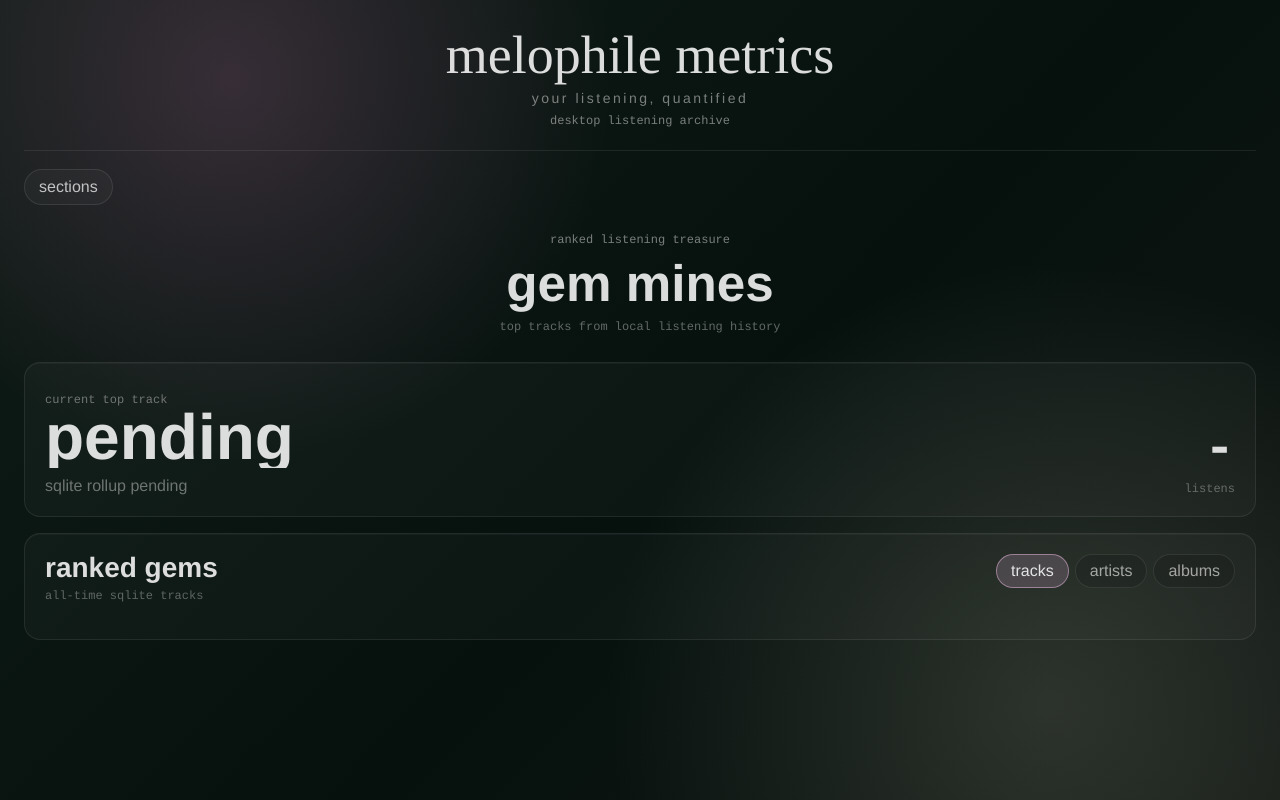
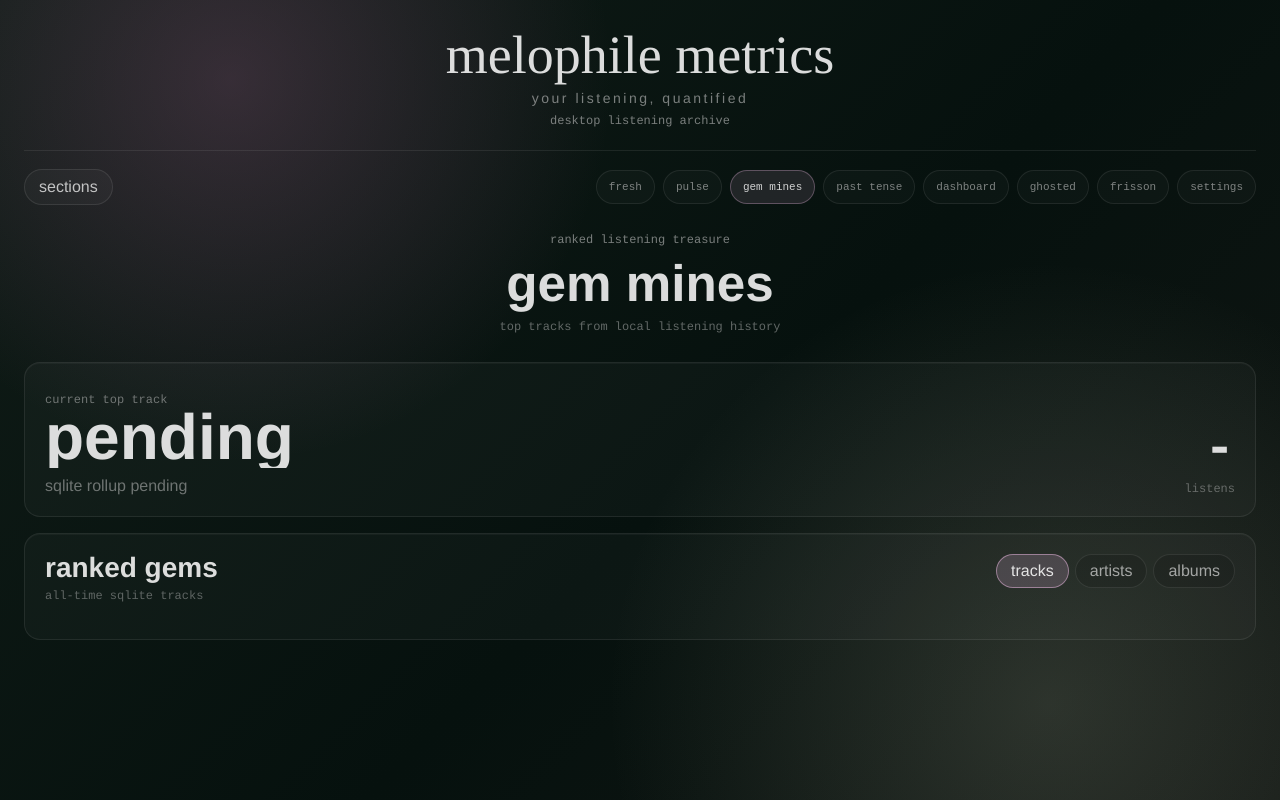
Before and after one commit to SingedPhoenix/melophile_metrics, a React (Vite) app in the folder renderer/: page / in a window 1280 px wide. Both pictures are taken after a click on the button 795 px from the left and 564 px from the top of the page. Built offline with nearby package versions, Linux system fonts and the light colour scheme.

Commit message:
Add shared React app shell

```diff
--- a/renderer/src/App.tsx
+++ b/renderer/src/App.tsx
@@ -7,6 +7,7 @@ import GhostedScreen from './features/ghosted/GhostedScreen';
 import PastTenseScreen from './features/past-tense/PastTenseScreen';
 import PulseScreen from './features/pulse/PulseScreen';
 import SettingsScreen from './features/settings/SettingsScreen';
+import AppShell from './shared/AppShell';
 import { useDesktopStatus, useListeningRollups, useRecentListening, useYearlyListeningRollups } from './shared/useDesktopStatus';
 import './styles.css';
 
@@ -62,21 +63,7 @@ function App() {
     return () => window.removeEventListener('hashchange', syncSectionFromHash);
   }, []);
 
-  return (
-    <main className="app-shell">
-      <header className="brand-header">
-        <p className="brand-name">melophile metrics</p>
-        <p className="brand-subtitle">your listening, quantified</p>
-        <p className="brand-note">desktop listening archive</p>
-      </header>
-
-      {activeSection !== 'home' && (
-        <button className="back-button" type="button" onClick={() => navigateToSection('home')}>
-          sections
-        </button>
-      )}
-
-      {activeSection === 'fresh' ? (
+  const screen = activeSection === 'fresh' ? (
         <FreshScreen />
       ) : activeSection === 'frisson' ? (
         <FrissonScreen />
@@ -93,6 +80,39 @@ function App() {
       ) : activeSection === 'past-tense' ? (
         <PastTenseScreen />
       ) : (
+        <HomeScreen
+          latestListen={latestListen}
+          scrobbleCount={scrobbleCount}
+          statusLabel={statusLabel}
+          topArtist={topArtist}
+          topListeningYear={topListeningYear}
+          onNavigate={navigateToSection}
+        />
+      );
+
+  return (
+    <AppShell activeSection={activeSection} sections={sections} onNavigate={navigateToSection}>
+      {screen}
+    </AppShell>
+  );
+}
+
+function HomeScreen({
+  latestListen,
+  scrobbleCount,
+  statusLabel,
+  topArtist,
+  topListeningYear,
+  onNavigate
+}: {
+  latestListen?: { track: string; artist: string };
+  scrobbleCount?: number;
+  statusLabel: string;
+  topArtist?: { artist: string; listens: number };
+  topListeningYear?: { year: number; listens: number };
+  onNavigate: (section: ActiveSection) => void;
+}) {
+  return (
     <>
       <section className="home-overview" aria-labelledby="home-title">
         <div>
@@ -127,7 +147,7 @@ function App() {
 
       <section className="section-grid" aria-label="App sections">
         {sections.map(section => (
-              <button className="section-card" key={section.name} type="button" onClick={() => navigateToSection(section.key)}>
+          <button className="section-card" key={section.name} type="button" onClick={() => onNavigate(section.key)}>
             <span className="section-icon-wrap">
               <img src={section.icon} alt="" aria-hidden="true" />
             </span>
@@ -138,8 +158,6 @@ function App() {
         ))}
       </section>
     </>
-      )}
-    </main>
   );
 }
 
--- /dev/null
+++ b/renderer/src/shared/AppShell.tsx
@@ -0,0 +1,62 @@
+import type { ReactNode } from 'react';
+
+export type AppSection = {
+  key: string;
+  name: string;
+  description: string;
+  icon: string;
+};
+
+type AppShellProps<SectionKey extends string> = {
+  activeSection: SectionKey | 'home';
+  children: ReactNode;
+  sections: readonly AppSection[];
+  onNavigate: (section: SectionKey | 'home') => void;
+};
+
+function AppShell<SectionKey extends string>({
+  activeSection,
+  children,
+  sections,
+  onNavigate
+}: AppShellProps<SectionKey>) {
+  const isHome = activeSection === 'home';
+
+  return (
+    <main className="app-shell">
+      <header className="brand-header">
+        <p className="brand-name">melophile metrics</p>
+        <p className="brand-subtitle">your listening, quantified</p>
+        <p className="brand-note">desktop listening archive</p>
+      </header>
+
+      {!isHome && (
+        <nav className="shell-nav" aria-label="Sections">
+          <button className="back-button" type="button" onClick={() => onNavigate('home')}>
+            sections
+          </button>
+          <div className="shell-nav-items">
+            {sections.map(section => {
+              const isActive = activeSection === section.key;
+              return (
+                <button
+                  aria-current={isActive ? 'page' : undefined}
+                  className={isActive ? 'shell-nav-button active' : 'shell-nav-button'}
+                  key={section.key}
+                  type="button"
+                  onClick={() => onNavigate(section.key as SectionKey)}
+                >
+                  {section.name}
+                </button>
+              );
+            })}
+          </div>
+        </nav>
+      )}
+
+      {children}
+    </main>
+  );
+}
+
+export default AppShell;
--- a/renderer/src/styles.css
+++ b/renderer/src/styles.css
@@ -154,13 +154,45 @@ h1 {
   display: inline-flex;
   align-items: center;
   min-height: 36px;
-  margin: 18px 0 0;
   padding: 0 14px;
   border: 1px solid rgba(204, 204, 204, 0.12);
   border-radius: 999px;
   background: rgba(204, 204, 204, 0.04);
   color: rgba(238, 238, 238, 0.78);
   cursor: pointer;
+}
+
+.shell-nav {
+  display: flex;
+  gap: 12px;
+  align-items: center;
+  justify-content: space-between;
+  margin: 18px 0 0;
+}
+
+.shell-nav-items {
+  display: flex;
+  flex-wrap: wrap;
+  gap: 8px;
+  justify-content: flex-end;
+}
+
+.shell-nav-button {
+  min-height: 34px;
+  padding: 0 12px;
+  border: 1px solid rgba(204, 204, 204, 0.1);
+  border-radius: 999px;
+  background: rgba(204, 204, 204, 0.028);
+  color: rgba(204, 204, 204, 0.6);
+  cursor: pointer;
+  font-family: "SF Mono", ui-monospace, monospace;
+  font-size: 11px;
+}
+
+.shell-nav-button.active {
+  border-color: rgba(205, 164, 198, 0.36);
+  background: rgba(205, 164, 198, 0.13);
+  color: rgba(238, 238, 238, 0.86);
 }
 
 .section-grid {
@@ -189,6 +221,8 @@ h1 {
 .section-card:focus-visible,
 .back-button:hover,
 .back-button:focus-visible,
+.shell-nav-button:hover,
+.shell-nav-button:focus-visible,
 .pill:hover,
 .pill:focus-visible,
 .playlist-card:hover,
```
Also changed, not shown: 1 other file (tests, documents, lock files or other folders). Lines whose indentation alone changed are shown as unchanged.
